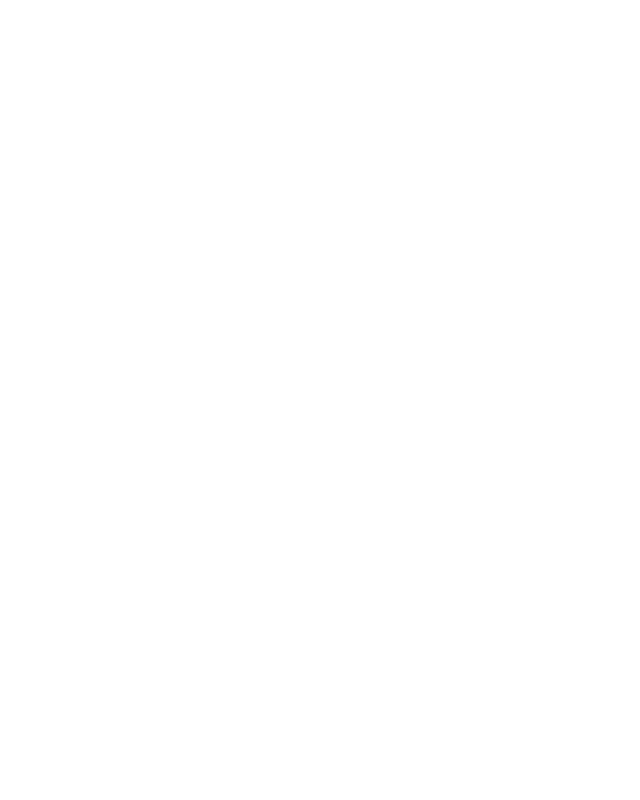
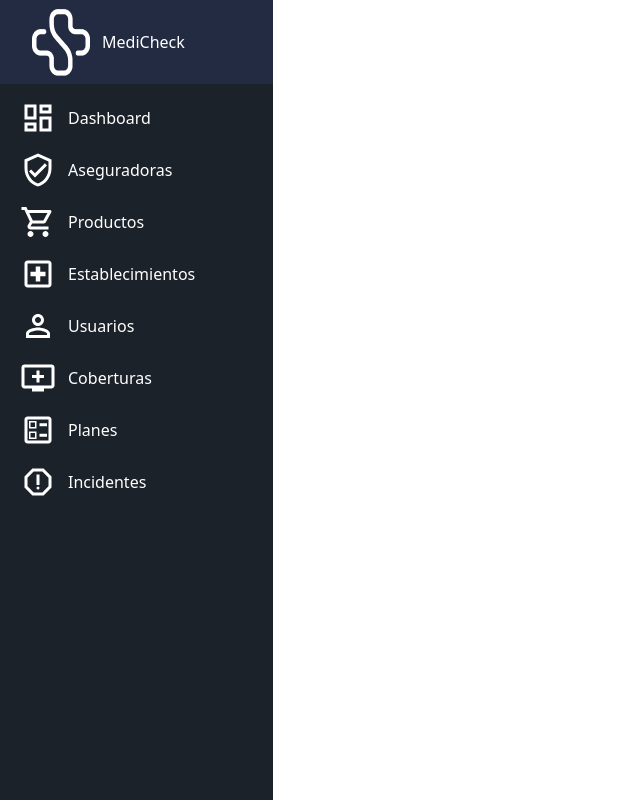
Before and after one commit to jgzalez/DployMBO, a React (Vite) app in the folder medicheck-backoffice/: page / in a window 1280 px wide. Shown: the whole page, without its empty margins (0-640 px from the left). Built offline with nearby package versions, Linux system fonts and the light colour scheme.

Commit message:
Sidebar Done

```diff
--- a/medicheck-backoffice/index.html
+++ b/medicheck-backoffice/index.html
@@ -4,6 +4,10 @@
     <meta charset="UTF-8" />
     <meta name="viewport" content="width=device-width, initial-scale=1.0" />
     <title>Backoffice</title>
+    <!-- <script
+      src="https://kit.fontawesome.com/ecce4ec68d.js"
+      crossorigin="anonymous"
+    ></script> -->
   </head>
   <body>
     <div id="root"></div>
--- a/medicheck-backoffice/package.json
+++ b/medicheck-backoffice/package.json
@@ -10,6 +10,8 @@
     "preview": "vite preview"
   },
   "dependencies": {
+    "@material-ui/core": "^4.12.4",
+    "@material-ui/icons": "^4.11.3",
     "react": "^18.2.0",
     "react-dom": "^18.2.0"
   },
--- a/medicheck-backoffice/src/components/DashBoardPage.jsx
+++ b/medicheck-backoffice/src/components/DashBoardPage.jsx
@@ -1,5 +1,10 @@
 import React from "react";
+import { SideBar } from "./SideBar";
 
 export const DashBoardPage = () => {
-  return <div></div>;
+  return (
+    <div className="h-screen">
+      <SideBar />
+    </div>
+  );
 };
--- a/medicheck-backoffice/src/components/SideBar.jsx
+++ b/medicheck-backoffice/src/components/SideBar.jsx
@@ -1,5 +1,48 @@
 import React from "react";
+import appLogo from "../assets/applogo.png";
+import DashboardOutlinedIcon from "@material-ui/icons/DashboardOutlined";
+import VerifiedUserOutlinedIcon from "@material-ui/icons/VerifiedUserOutlined";
+import { SidebarItem } from "./SidebarItem";
+import { ShoppingCartOutlined } from "@material-ui/icons";
+import LocalHospitalOutlinedIcon from "@material-ui/icons/LocalHospitalOutlined";
+import PermIdentityOutlinedIcon from "@material-ui/icons/PermIdentityOutlined";
+import AddToQueueOutlinedIcon from "@material-ui/icons/AddToQueueOutlined";
+import BallotOutlinedIcon from "@material-ui/icons/BallotOutlined";
+import ReportOutlinedIcon from "@material-ui/icons/ReportOutlined";
 
 export const SideBar = () => {
-  return <div>SideBar</div>;
+  return (
+    <div className=" sticky left-0 h-full w-[273px] flex flex-col bg-[#1C222A] ">
+      <div className="w-full h-[84px] flex justify-start pl-8 items-center bg-[#232B43] text-white gap-[5%]">
+        <img src={appLogo} />
+        <h1>MediCheck</h1>
+      </div>
+      <div className="flex flex-col ">
+        <SidebarItem title="Dashboard">
+          <DashboardOutlinedIcon className="!text-4xl" />
+        </SidebarItem>
+        <SidebarItem title="Aseguradoras">
+          <VerifiedUserOutlinedIcon className="!text-4xl" />
+        </SidebarItem>
+        <SidebarItem title="Productos">
+          <ShoppingCartOutlined className="!text-4xl" />
+        </SidebarItem>
+        <SidebarItem title="Establecimientos">
+          <LocalHospitalOutlinedIcon className="!text-4xl" />
+        </SidebarItem>
+        <SidebarItem title="Usuarios">
+          <PermIdentityOutlinedIcon className="!text-4xl" />
+        </SidebarItem>
+        <SidebarItem title="Coberturas">
+          <AddToQueueOutlinedIcon className="!text-4xl" />
+        </SidebarItem>
+        <SidebarItem title="Planes">
+          <BallotOutlinedIcon className="!text-4xl" />
+        </SidebarItem>
+        <SidebarItem title="Incidentes">
+          <ReportOutlinedIcon className="!text-4xl" />
+        </SidebarItem>
+      </div>
+    </div>
+  );
 };
--- /dev/null
+++ b/medicheck-backoffice/src/components/SidebarItem.jsx
@@ -0,0 +1,10 @@
+import React from "react";
+
+export const SidebarItem = ({ children, title }) => {
+  return (
+    <div className="text-white flex items-center gap-3 pt-4 pl-5">
+      {children}
+      <p>{title}</p>
+    </div>
+  );
+};
```
Also changed, not shown: medicheck-backoffice/src/assets/applogo.png (added), 1 other file (tests, documents, lock files or other folders).
